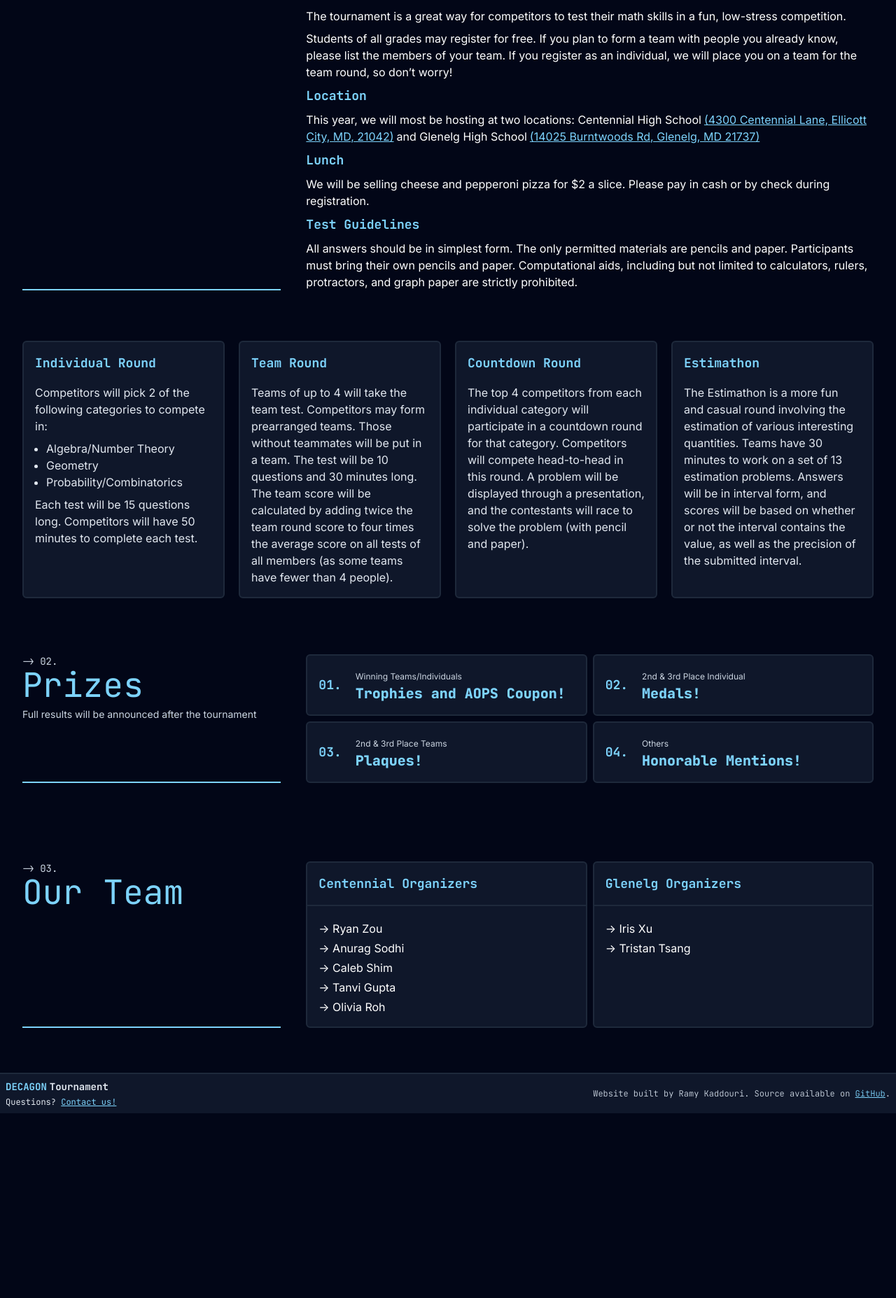
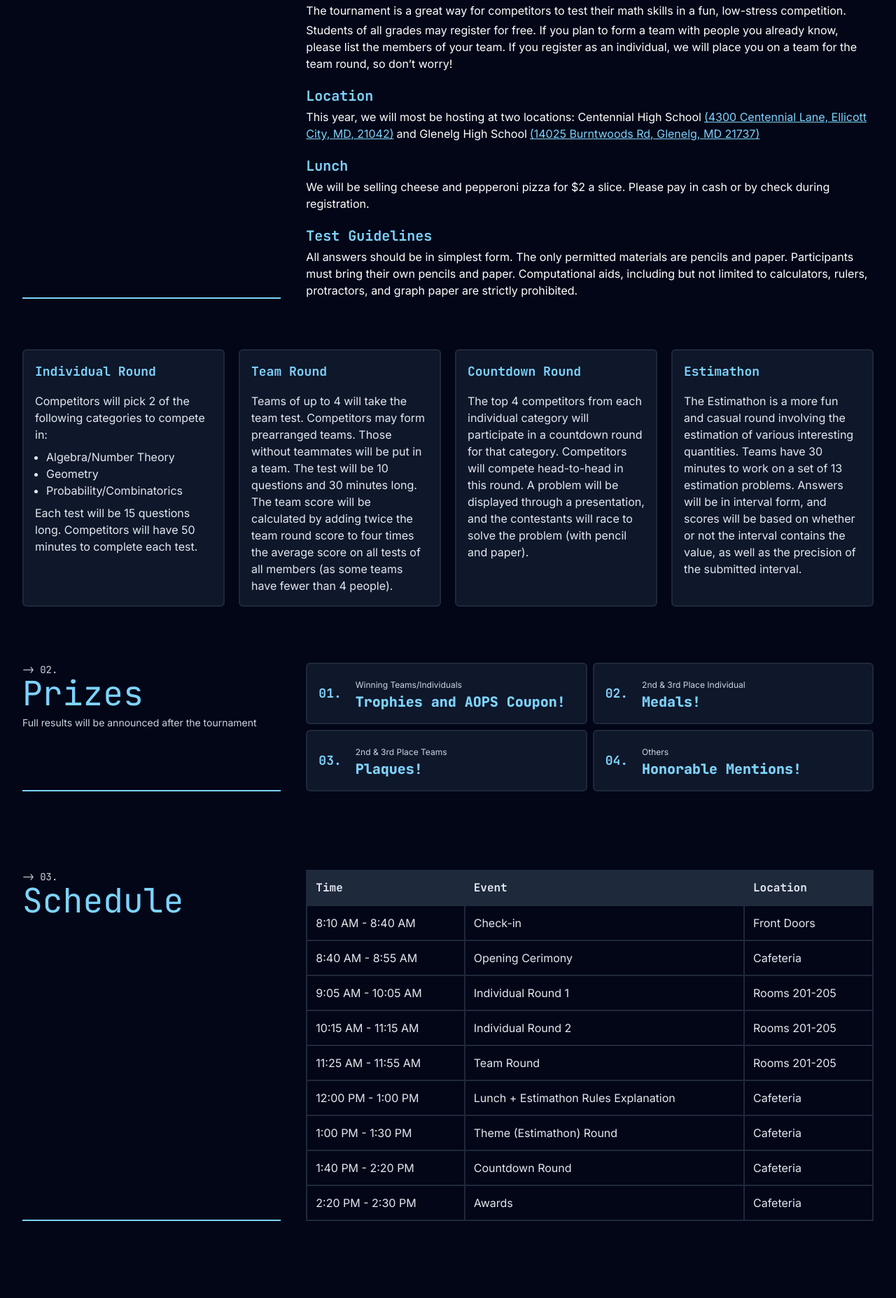
Before and after one commit to DECAGON-Tournament/decagon-site, a Next.js app: page / in a window 1280 px wide. Shown: the part 765-2620 px from the top of the page at 70% size. Before the commit the page ends 2356 px from the top, so only its background shows below. Built offline with nearby package versions, Linux system fonts and the light colour scheme.

Commit message:
schedule + finishing up

```diff
--- a/src/app/components/about.tsx
+++ b/src/app/components/about.tsx
@@ -3,13 +3,13 @@ import { JetBrains_Mono } from 'next/font/google'
 const jbm = JetBrains_Mono({subsets: ["latin"], style: ["normal"]})
 
 export default function About() {
-    return <div className='flex flex-col md:flex-row bg-slate-950 p-8 pt-20 gap-9 md:gap-9 items-top'>
+    return <div className='flex flex-col md:flex-row bg-slate-950 p-4 pt-16 md:p-8 md:pt-20 gap-9 md:gap-9 items-top'>
         <div className='grow border-b-sky-300 border-b-2'>
             <p className={`${jbm.className} text-slate-300 text-sm`}> -&gt; 01.</p>
             <h1 className={`${jbm.className} text-sky-300 text-5xl`}>Overview </h1>
         </div>
-        <div className='w-full md:w-2/3 flex flex-col gap-2'>
-            <h1 className={`${jbm.className} text-sky-300 font-bold text-lg`}>About Us</h1>
+        <div className='w-full md:w-2/3 flex flex-col gap-1'>
+            <h1 className={`${jbm.className} text-sky-300 font-bold text-xl`}>What is DECAGON?</h1>
             <p>
                 The Centennial National Math Honor Society is partnering this year with the Glenelg National Math Honor Society to host the new DECAGON Tournament, a continuation of the annual CHS Mu Alpha Theta Tournament!
             </p>
@@ -19,7 +19,7 @@ export default function About() {
             <p>
                 Students of all grades may register for free. If you plan to form a team with people you already know, please list the members of your team. If you register as an individual, we will place you on a team for the team round, so don’t worry!
             </p>
-            <h1 className={`${jbm.className} text-sky-300 font-bold text-lg`}>Location</h1>
+            <h1 className={`${jbm.className} text-sky-300 font-bold text-xl mt-4`}>Location</h1>
             <p>
                 This year, we will most be hosting at two locations: Centennial High School
                 <a className="link mx-1 text-sky-50" href="https://maps.app.goo.gl/vRjrU1QYevxyWkRS8" target="_blank" rel="noopener noreferrer">(4300 Centennial Lane, Ellicott City, MD, 21042)</a>
@@ -27,11 +27,11 @@ export default function About() {
                 <a className="link mx-1 text-sky-50" href="https://maps.app.goo.gl/hD43XwYAafoT5kobA" target="_blank" rel="noopener noreferrer">(14025 Burntwoods Rd, Glenelg, MD 21737)</a>
 
             </p>
-            <h1 className={`${jbm.className} text-sky-300 font-bold text-lg`}>Lunch</h1>
+            <h1 className={`${jbm.className} text-sky-300 font-bold text-xl mt-4`}>Lunch</h1>
             <p>
                 We will be selling cheese and pepperoni pizza for $2 a slice. Please pay in cash or by check during registration.
             </p>
-            <h1 className={`${jbm.className} text-sky-300 font-bold text-lg`}>Test Guidelines</h1>
+            <h1 className={`${jbm.className} text-sky-300 font-bold text-xl mt-4`}>Test Guidelines</h1>
             <p>
             All answers should be in simplest form. The only permitted materials are pencils and paper. Participants must bring their own pencils and paper. Computational aids, including but not limited to calculators, rulers, protractors, and graph paper are strictly prohibited.
             </p>
--- a/src/app/components/prizes.tsx
+++ b/src/app/components/prizes.tsx
@@ -22,7 +22,7 @@ export default function Prizes() {
         }
     ]
 
-    return <div className='flex flex-col md:flex-row bg-slate-950 p-8 gap-9 md:gap-9 items-top pt-20'>
+    return <div className='flex flex-col md:flex-row bg-slate-950 p-4 pt-16 md:p-8 gap-9 items-top md:pt-20'>
         <div className='grow border-b-sky-300 border-b-2'>
             <p className={`${jbm.className} text-slate-300 text-sm`}> -&gt; 02.</p>
             <h1 className={`${jbm.className} text-sky-300 text-5xl`}>Prizes</h1>
--- a/src/app/components/rounds.tsx
+++ b/src/app/components/rounds.tsx
@@ -3,7 +3,7 @@ import { JetBrains_Mono } from 'next/font/google'
 const jbm = JetBrains_Mono({subsets: ["latin"], style: ["normal"]})
 
 export default function Rounds() {
-    return <main className='flex flex-col xl:flex-row px-8 pt-10 gap-5 justify-between bg-slate-950'>
+    return <main className='flex flex-col xl:flex-row px-4 pt-5 md:px-8 md:pt-10 gap-5 justify-between bg-slate-950'>
         <div className='bg-slate-900 p-4 rounded-md border-2 border-slate-800 xl:flex-grow xl:basis-0'>
             <h1 className={`${jbm.className} text-lg text-sky-300 mb-4 font-bold`}>Individual Round</h1>
             <div className='text-slate-200'>
--- /dev/null
+++ b/src/app/components/schedule.tsx
@@ -0,0 +1,71 @@
+import { JetBrains_Mono } from 'next/font/google'
+
+const jbm = JetBrains_Mono({ subsets: ["latin"], style: ["normal"] })
+
+export default function Schedule() {
+    return <div className='flex flex-col xl:flex-row bg-slate-950 p-4 pt-16 md:p-8 md:pt-20 gap-9 md:gap-9 items-top'>
+        <div className='grow border-b-sky-300 border-b-2'>
+            <p className={`${jbm.className} text-slate-300 text-sm`}> -&gt; 03.</p>
+            <h1 className={`${jbm.className} text-sky-300 text-5xl`}>Schedule</h1>
+        </div>
+        <div className='w-full xl:w-2/3 flex flex-col gap-1'>
+            <table className='table-auto border-2 border-collapse border-slate-800'>
+                <thead className={`${jbm.className}`}>
+                    <tr>
+                        <th>Time</th>
+                        <th>Event</th>
+                        <th>Location</th>
+                    </tr>
+                </thead>
+                <tbody>
+                    <tr>
+                        <td>8:10 AM - 8:40 AM</td>
+                        <td>Check-in</td>
+                        <td>Front Doors</td>
+
+                    </tr>
+                    <tr>
+                        <td>8:40 AM - 8:55 AM</td>
+                        <td>Opening Cerimony</td>
+                        <td>Cafeteria</td>
+                    </tr>
+                    <tr>
+                        <td>9:05 AM - 10:05 AM</td>
+                        <td>Individual Round 1</td>
+                        <td>Rooms 201-205</td>
+                    </tr>
+                    <tr>
+                        <td>10:15 AM - 11:15 AM</td>
+                        <td>Individual Round 2</td>
+                        <td>Rooms 201-205</td>
+                    </tr>
+                    <tr>
+                        <td>11:25 AM - 11:55 AM</td>
+                        <td>Team Round</td>
+                        <td>Rooms 201-205</td>
+                    </tr>
+                    <tr>
+                        <td>12:00 PM - 1:00 PM</td>
+                        <td>Lunch + Estimathon Rules Explanation</td>
+                        <td>Cafeteria</td>
+                    </tr>
+                    <tr>
+                        <td>1:00 PM - 1:30 PM</td>
+                        <td>Theme (Estimathon) Round</td>
+                        <td>Cafeteria</td>
+                    </tr>
+                    <tr>
+                        <td>1:40 PM - 2:20 PM</td>
+                        <td>Countdown Round</td>
+                        <td>Cafeteria</td>
+                    </tr>
+                    <tr>
+                        <td>2:20 PM - 2:30 PM</td>
+                        <td>Awards</td>
+                        <td>Cafeteria</td>
+                    </tr>
+                </tbody>
+            </table>
+        </div>
+    </div>
+}
--- a/src/app/components/team.tsx
+++ b/src/app/components/team.tsx
@@ -11,9 +11,9 @@ export default function Team() {
         "Iris Xu", "Tristan Tsang"
     ]
 
-    return <div className='flex flex-col md:flex-row bg-slate-950 p-8 gap-9 md:gap-9 items-top pt-20'>
+    return <div className='flex flex-col md:flex-row bg-slate-950 p-4 pt-16 md:p-8 gap-9 md:gap-9 items-top md:pt-20'>
         <div className='grow border-b-sky-300 border-b-2'>
-            <p className={`${jbm.className} text-slate-300 text-sm`}> -&gt; 03.</p>
+            <p className={`${jbm.className} text-slate-300 text-sm`}> -&gt; 04.</p>
             <h1 className={`${jbm.className} text-sky-300 text-5xl`}>Our Team</h1>
         </div>
         <div className='w-full md:w-2/3 grid grid-cols-1 lg:grid-cols-2 gap-2'>
--- a/src/app/globals.css
+++ b/src/app/globals.css
@@ -44,3 +44,15 @@ body {
 .btn-secondary:hover {
   @apply bg-slate-300;
 }
+
+thead {
+  @apply bg-slate-800 text-sky-300 text-left;
+}
+
+th {
+  @apply p-1 md:p-3 border-2 text-slate-200 border-slate-800;
+}
+
+td {
+  @apply p-1 md:p-3 border-2 text-slate-200 border-slate-800;
+}
--- a/src/app/page.tsx
+++ b/src/app/page.tsx
@@ -3,6 +3,7 @@ import Hero from './components/hero'
 import Prizes from './components/prizes'
 import Rounds from './components/rounds'
 import Team from './components/team'
+import Schedule from './components/schedule'
 
 export default function Home() {
   return (
@@ -11,6 +12,7 @@ export default function Home() {
       <About></About>
       <Rounds></Rounds>
       <Prizes></Prizes>
+      <Schedule></Schedule>
       <Team></Team>
     </main>
   )
```
